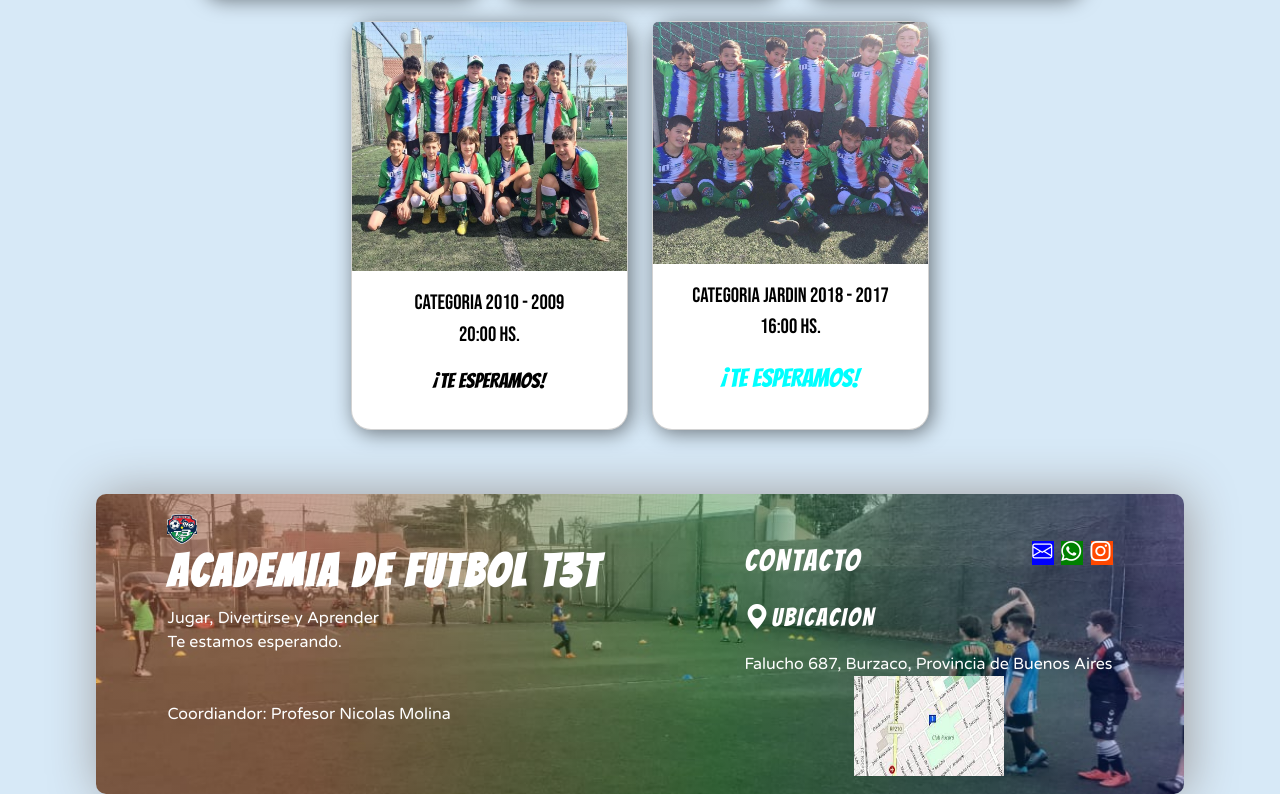
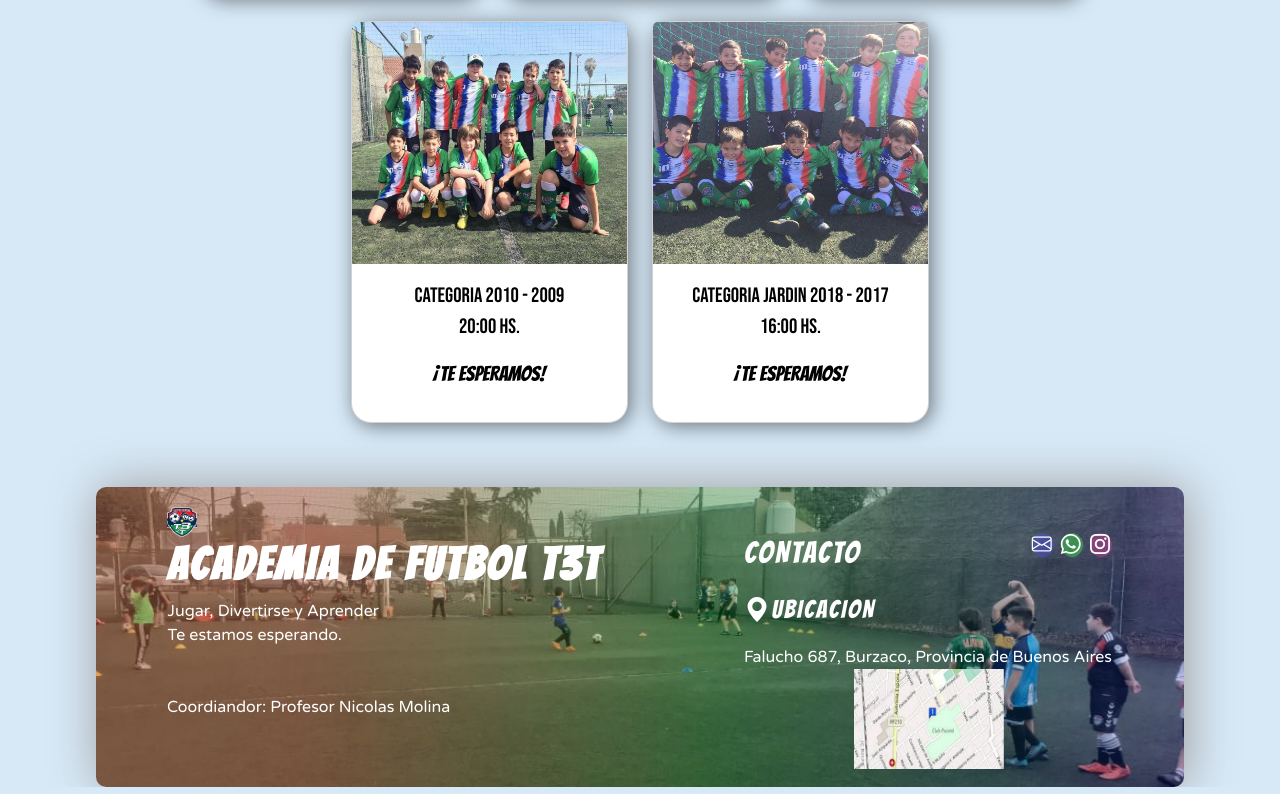
Before and after one commit to FG-Castro/academiadefutbol, a website: page pages/horarios.html in a window 1280 px wide. Shown: the part 675-1469 px from the top of the page. Drawn offline with nearby package versions, Linux system fonts and the light colour scheme; files whose address does not match are found by name; a web font is replaced by a local one.

Commit message:
tercer entrega final

```diff
--- a/style/scss/styles.scss
+++ b/style/scss/styles.scss
@@ -145,7 +145,7 @@ footer {
     align-items: center;
     width: 100%;
     height: 300px;
-    /*     position: relative; */
+    position: relative;
     border-radius: 10px;
     justify-content: space-around;
     box-shadow: 3px 0px 50px rgb(158, 156, 156);
@@ -156,17 +156,17 @@ footer {
       justify-content: space-around;
       .img__pelo {
         background-color: none;
-        /*         animation: scale-in-bottom 0.5s cubic-bezier(0.25, 0.46, 0.45, 0.94)
-          both; */
+        animation: scale-in-bottom 0.5s cubic-bezier(0.25, 0.46, 0.45, 0.94)
+          both;
       }
       .pie__prof {
         padding-top: 2rem;
         z-index: 1;
         color: white;
         text-decoration: none;
-        /*         animation: scale-in-bottom 0.5s cubic-bezier(0.25, 0.46, 0.45, 0.94)
+        animation: scale-in-bottom 0.5s cubic-bezier(0.25, 0.46, 0.45, 0.94)
           both;
-        animation-delay: 0.8s; */
+        animation-delay: 0.8s;
       }
       .pelo__tit {
         z-index: 1;
@@ -208,14 +208,14 @@ footer {
     .pie__ubi {
       z-index: 1;
       color: white;
-      /*       animation: scale-in-bottom 0.5s cubic-bezier(0.25, 0.46, 0.45, 0.94) both;
-      animation-delay: 0.8s; */
-      /*&:hover {
+      animation: scale-in-bottom 0.5s cubic-bezier(0.25, 0.46, 0.45, 0.94) both;
+      animation-delay: 0.8s;
+      &:hover {
         box-shadow: rgba(0, 0, 0, 0.25) 0px 54px 55px,
           rgba(0, 0, 0, 0.12) 0px -12px 30px, rgba(0, 0, 0, 0.12) 0px 4px 6px,
           rgba(0, 0, 0, 0.17) 0px 12px 13px, rgba(0, 0, 0, 0.09) 0px -3px 5px;
         transform: scale(1.3);
-      }*/
+      }
       a {
         color: white;
         text-decoration: none;
@@ -233,8 +233,8 @@ footer {
         justify-content: center;
         width: 150px;
         height: 100px;
-        /*         animation: scale-in-bottom 0.5s cubic-bezier(0.25, 0.46, 0.45, 0.94)
-          both; */
+        animation: scale-in-bottom 0.5s cubic-bezier(0.25, 0.46, 0.45, 0.94)
+          both;
       }
     }
     .pie__contacto {
@@ -242,8 +242,8 @@ footer {
       flex-direction: row;
       justify-content: space-between;
       padding-top: 10px;
-      /*       animation: scale-in-bottom 0.5s cubic-bezier(0.25, 0.46, 0.45, 0.94) both;
-      animation-delay: 0.8s; */
+      animation: scale-in-bottom 0.5s cubic-bezier(0.25, 0.46, 0.45, 0.94) both;
+      animation-delay: 0.8s;
       p {
         font-family: "Bangers", cursive;
         letter-spacing: 2px;
@@ -274,6 +274,8 @@ footer {
         @each $red, $color in $redes {
           .bi-#{$red} {
             background-color: $color;
+            aspect-ratio: 1;
+            border-radius: 50%;
           }
         }
       }
@@ -420,7 +422,8 @@ footer {
     border-radius: 20px;
     &:hover {
       z-index: 1;
-      transform: scale(1.1) !important;
+      transform: scale(1.2) !important;
+      transition: 1s;
     }
     .card-img-top {
       height: 100%;
@@ -443,14 +446,13 @@ footer {
         display: flex;
         @include flex-text(center, center, center);
         color: black;
-        font-family: "Bebas Neue", cursive;
         font-size: 1.3rem;
         font-family: "Bangers", cursive;
       }
       .cat__tees1 {
         @extend .cat__tees;
-        font-size: 1.6rem;
-        color: aqua;
+        font-size: 1.3rem;
+        color: black;
       }
     }
   }
@@ -576,6 +578,11 @@ footer {
       width: 90%;
     }
   }
+}
+
+/*CATEGORIAS*/
+.text__cate {
+  padding-block: 1.5rem;
 }
 
 /*ANIMISTA*/
--- a/style/scss/variables.scss
+++ b/style/scss/variables.scss
@@ -1,8 +1,8 @@
 /*PIE*/
 $redes: (
-  wh: green,
-  ins: #ff4800,
-  mail: blue,
+  wh: #38fa4165,
+  ins: #ec3ba860,
+  mail: #5353ff5d,
   fondo: #d7e9f7,
 );
 @mixin flex-text($align, $justify, $text) {
```
Also changed, not shown: style/css/styles.css.
